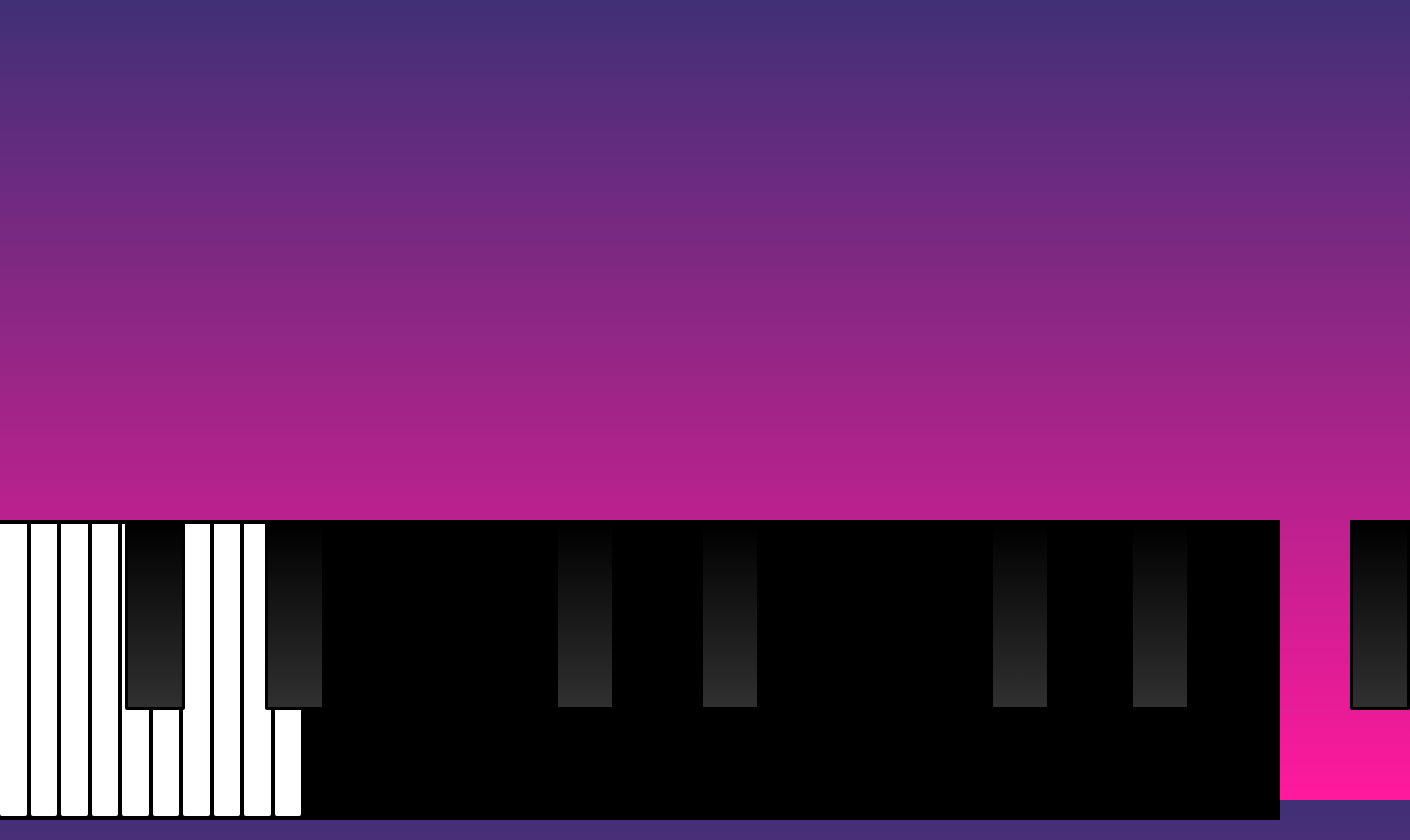
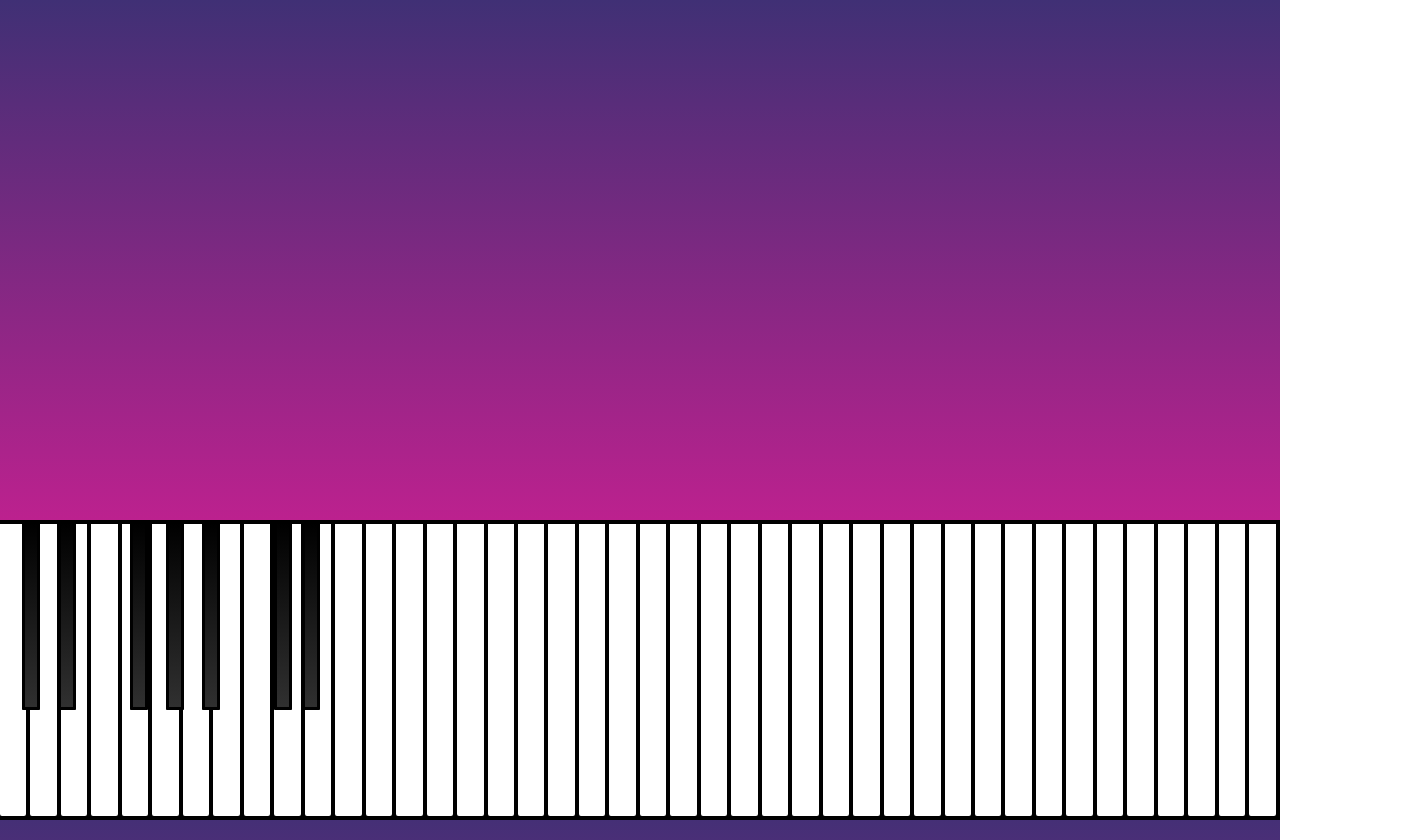
Before and after one commit to Aswintvinod/Piano-V1-basic, a plain HTML site: page piano/index.html in a window 1280 px wide. Shown: the top 840 px of the page, 1410 px wide, since content can reach past the window. Drawn offline with Linux system fonts and the light colour scheme.

Commit message:
"added full set of piano "

```diff
--- a/piano/index.html
+++ b/piano/index.html
@@ -23,6 +23,60 @@
       <button class="white-key D5-key"></button>
       <button class="black-key Eb5-key"></button>
       <button class="white-key E5-key"></button>
+      <button class="white-key C4-key"></button>
+      <button class="black-key Db4-key"></button>
+      <button class="white-key D4-key"></button>
+      <button class="black-key Eb4-key"></button>
+      <button class="white-key E4-key"></button>
+      <button class="white-key F4-key"></button>
+      <button class="black-key Gb4-key"></button>
+      <button class="white-key G4-key"></button>
+      <button class="black-key Ab4-key"></button>
+      <button class="white-key A4-key"></button>
+      <button class="black-key Bb4-key"></button>
+      <button class="white-key B4-key"></button>
+      <button class="white-key C5-key"></button>
+      <button class="black-key Db5-key"></button>
+      <button class="white-key D5-key"></button>
+      <button class="black-key Eb5-key"></button>
+      <button class="white-key E5-key"></button>
+      <button class="white-key C4-key"></button>
+      <button class="black-key Db4-key"></button>
+      <button class="white-key D4-key"></button>
+      <button class="black-key Eb4-key"></button>
+      <button class="white-key E4-key"></button>
+      <button class="white-key F4-key"></button>
+      <button class="black-key Gb4-key"></button>
+      <button class="white-key G4-key"></button>
+      <button class="black-key Ab4-key"></button>
+      <button class="white-key A4-key"></button>
+      <button class="black-key Bb4-key"></button>
+      <button class="white-key B4-key"></button>
+      <button class="white-key C5-key"></button>
+      <button class="black-key Db5-key"></button>
+      <button class="white-key D5-key"></button>
+      <button class="black-key Eb5-key"></button>
+      <button class="white-key E5-key"></button>
+      <button class="white-key C4-key"></button>
+      <button class="black-key Db4-key"></button>
+      <button class="white-key D4-key"></button>
+      <button class="black-key Eb4-key"></button>
+      <button class="white-key E4-key"></button>
+      <button class="white-key F4-key"></button>
+      <button class="black-key Gb4-key"></button>
+      <button class="white-key G4-key"></button>
+      <button class="black-key Ab4-key"></button>
+      <button class="white-key A4-key"></button>
+      <button class="black-key Bb4-key"></button>
+      <button class="white-key B4-key"></button>
+      <button class="white-key C5-key"></button>
+      <button class="black-key Db5-key"></button>
+      <button class="white-key D5-key"></button>
+      <button class="black-key Eb5-key"></button>
+      <button class="white-key E5-key"></button>
+      <button class="white-key E5-key"></button>
+      <button class="white-key E5-key"></button>
+
     </div>
 
     <script src="script.js"></script>
--- a/piano/style.css
+++ b/piano/style.css
@@ -36,7 +36,7 @@ body {
 
 .black-key {
   position: absolute;
-  width: 60px;
+  width: 1.35%;
   height: 190px;
   background-image: linear-gradient(#000000, #303030);
   border: 3px solid black;
@@ -50,29 +50,29 @@ body {
 }
 
 .Db4-key {
-  left: 125px;
+  left: 22px;
 }
 
 .Eb4-key {
-  left: 265px;
+  left: 58px;
 }
 
 .Gb4-key {
-  left: 990px;
+  left: 130px;
 }
 
 .Ab4-key {
-  left: 555px;
+  left: 166px;
 }
 
 .Bb4-key {
-  left: 1130px;
+  left: 202px;
 }
 
 .Db5-key {
-  left: 700px;
+  left: 274px;
 }
 
 .Eb5-key {
-  left: 1350px;
+  left: 302px;
 }
```
